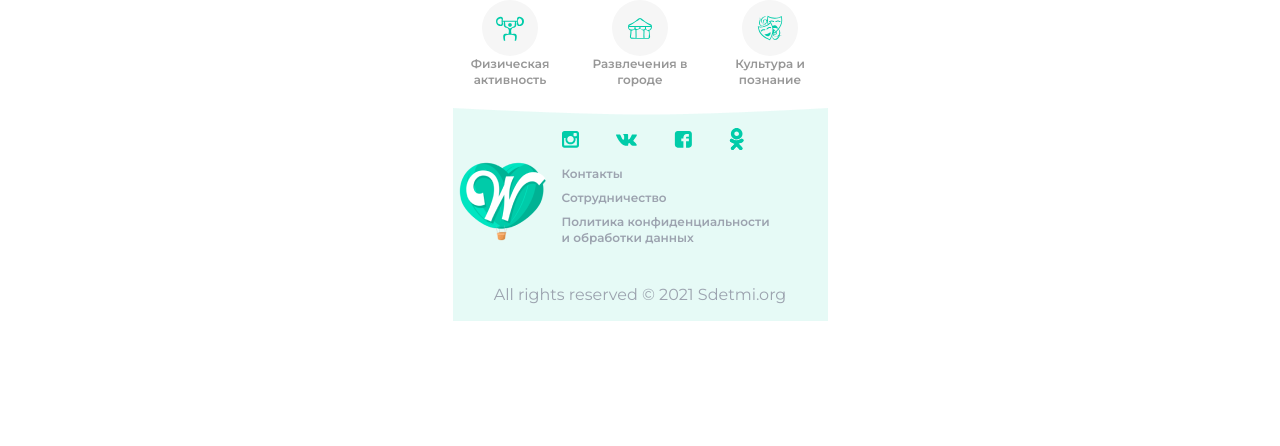
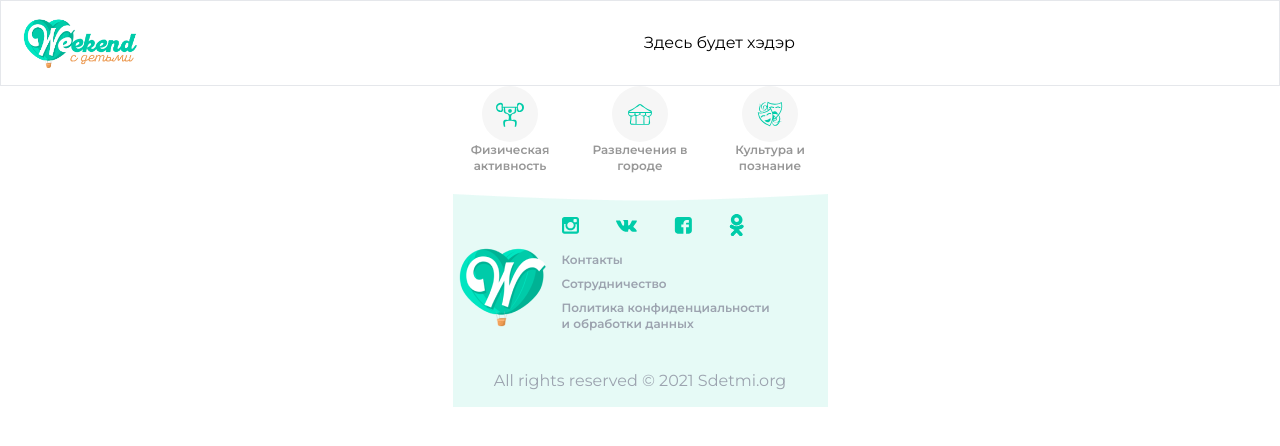
Before and after one commit to ToxicEKB/Weekend, a React (Create React App) app: page /category in a window 1280 px wide. Shown: the top 446 px of the page. Built offline with nearby package versions, Linux system fonts and the light colour scheme.

Commit message:
добавлен схематичный header и z-index для модального окна

```diff
--- a/src/App.js
+++ b/src/App.js
@@ -6,11 +6,16 @@ import CategoryPage from "./pages/CategoryPage";
 import TagsPage from "./pages/TagsPage";
 import EventPage from "./pages/EventPage";
 import Footer from "./components/footer/Footer.js";
+import logo from "./images/logo.png";
 
 function App() {
   return (
     <React.StrictMode>
       <Router>
+        <div className="flex items-center border">
+          <img src={logo} alt="logo" className="justify-self-start" style={{ width: 159 }}/>
+          <h3 className="m-auto">Здесь будет хэдэр</h3>
+        </div>
         <Switch>
           <Route exact path="/" component={MainPage} />
           <Route path="/category" component={CategoryPage} />
--- a/src/components/Modal/modal.css
+++ b/src/components/Modal/modal.css
@@ -11,6 +11,7 @@
     opacity: 0;
     pointer-events: none;
     transition: 0.5s;
+    z-index: 100;
 }
 
 .modal.active {
--- a/src/components/PopUp/PopUp.js
+++ b/src/components/PopUp/PopUp.js
@@ -13,7 +13,7 @@ const PopUp = ({ setActive, setCity }) => {
   );
 
   return (
-    <div className="px-9 py-8 relative bg-white rounded-2xl">
+    <div className="z-100 px-9 py-8 relative bg-white rounded-2xl">
       <button
         className="p-1 absolute top-2 right-2 text-gray-400 border-none bg-transparent cursor-pointer hover:opacity-70 focus:outline-none"
         onClick={() => setActive(false)}
--- a/src/pages/MainPage.js
+++ b/src/pages/MainPage.js
@@ -13,7 +13,7 @@ const MainPage = () => {
   return (
     <div className="App">
       <button
-        className="p-2 text-sm bg-Sea rounded-10px focus:outline-none"
+        className="p-1 text-xs focus:outline-none"
         onClick={() => setModalActive(true)}
       >
         Город: {city}
```
Also changed, not shown: src/images/logo.png (added).
